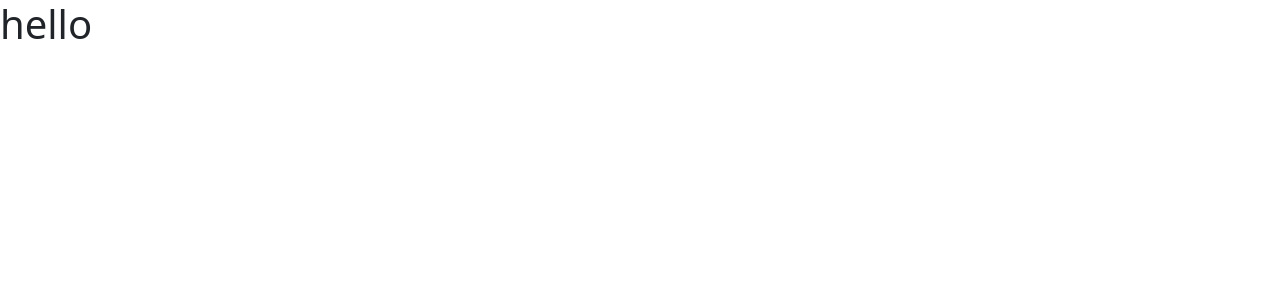
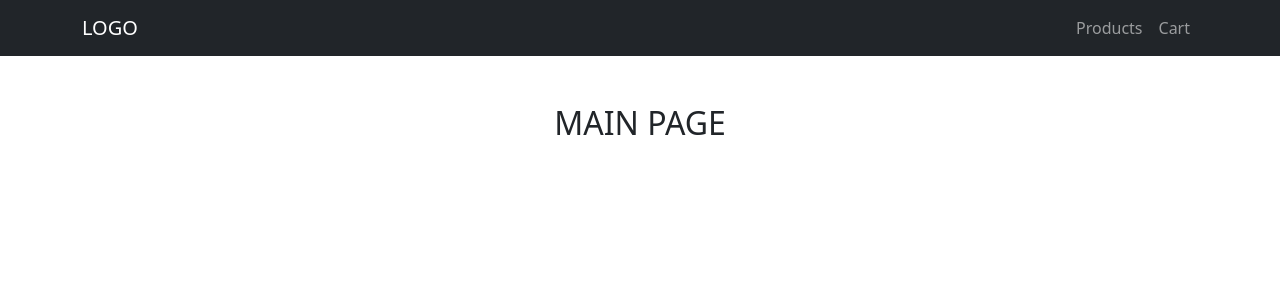
Before and after one commit to DumitracheFlorentin/working-w-react-router-v6, a React (Create React App) app: page / in a window 1280 px wide. Shown: the top 300 px of the page. Built offline with nearby package versions, Linux system fonts and the light colour scheme.

Commit message:
Created main screen and navigation component and added route to it

```diff
--- a/src/App.js
+++ b/src/App.js
@@ -1,7 +1,14 @@
-export default function App() {
+import { Routes, Route } from "react-router-dom"
+
+// Import Screens
+import Main from "./screens/Main"
+
+const App = () => {
   return (
-    <div>
-      <h1>hello</h1>
-    </div>
+    <Routes>
+      <Route path="/" element={<Main />} />
+    </Routes>
   )
 }
+
+export default App
--- /dev/null
+++ b/src/components/Navigation.js
@@ -0,0 +1,18 @@
+import { Navbar, Nav, Container } from "react-bootstrap"
+
+const Navigation = () => {
+  return (
+    <Navbar bg="dark" variant="dark">
+      <Container>
+        <Navbar.Brand href="#home">LOGO</Navbar.Brand>
+
+        <Nav>
+          <Nav.Link>Products</Nav.Link>
+          <Nav.Link>Cart</Nav.Link>
+        </Nav>
+      </Container>
+    </Navbar>
+  )
+}
+
+export default Navigation
--- /dev/null
+++ b/src/screens/Main.js
@@ -0,0 +1,22 @@
+import { Row, Col, Container } from "react-bootstrap"
+
+// Import Components
+import Navigation from "../components/Navigation"
+
+const Main = () => {
+  return (
+    <>
+      <Navigation />
+
+      <Container>
+        <Row>
+          <Col md={12} className="d-flex justify-content-center mt-5">
+            <h2 style={{ textTransform: "uppercase" }}>Main Page</h2>
+          </Col>
+        </Row>
+      </Container>
+    </>
+  )
+}
+
+export default Main
```
